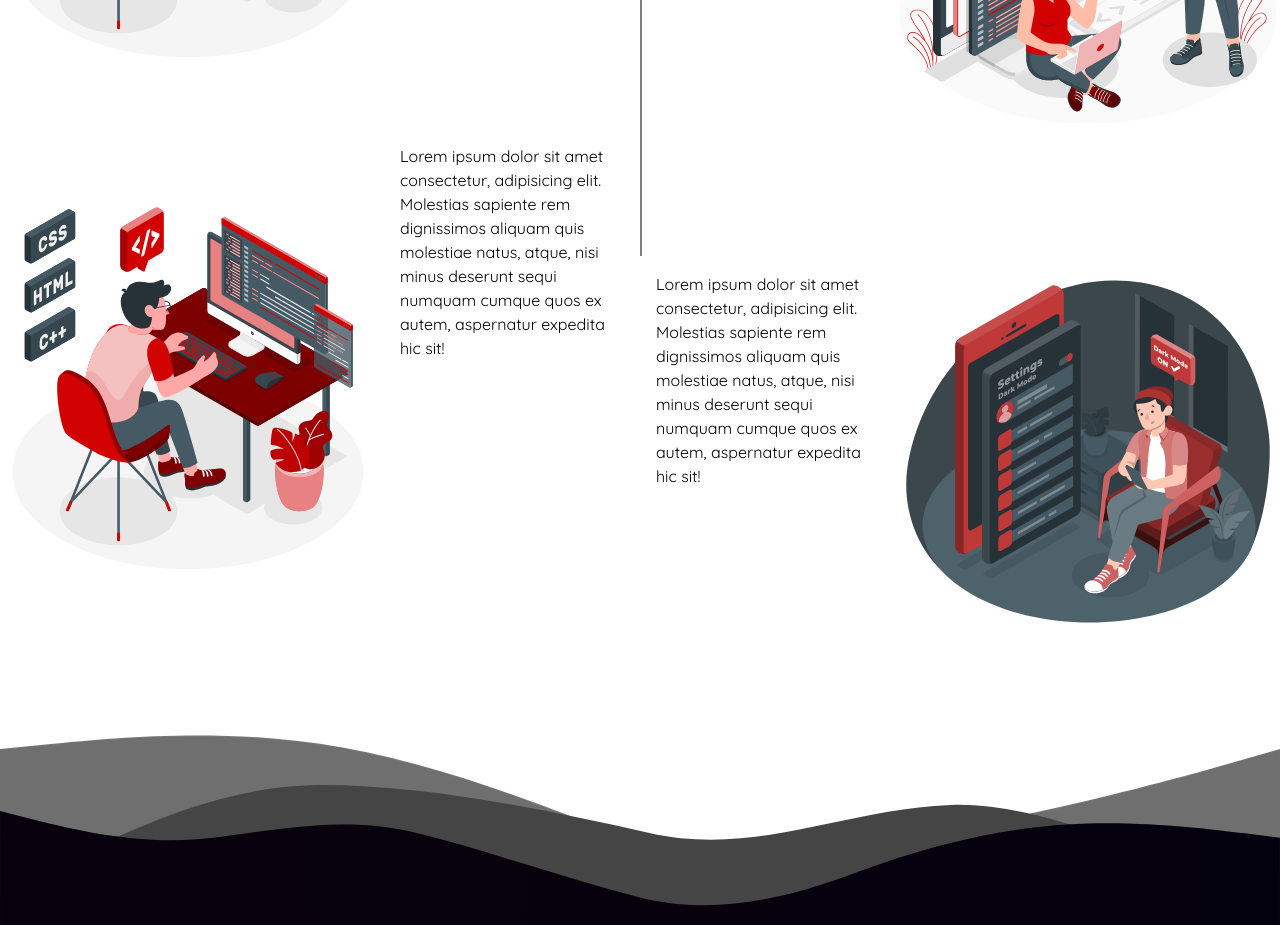
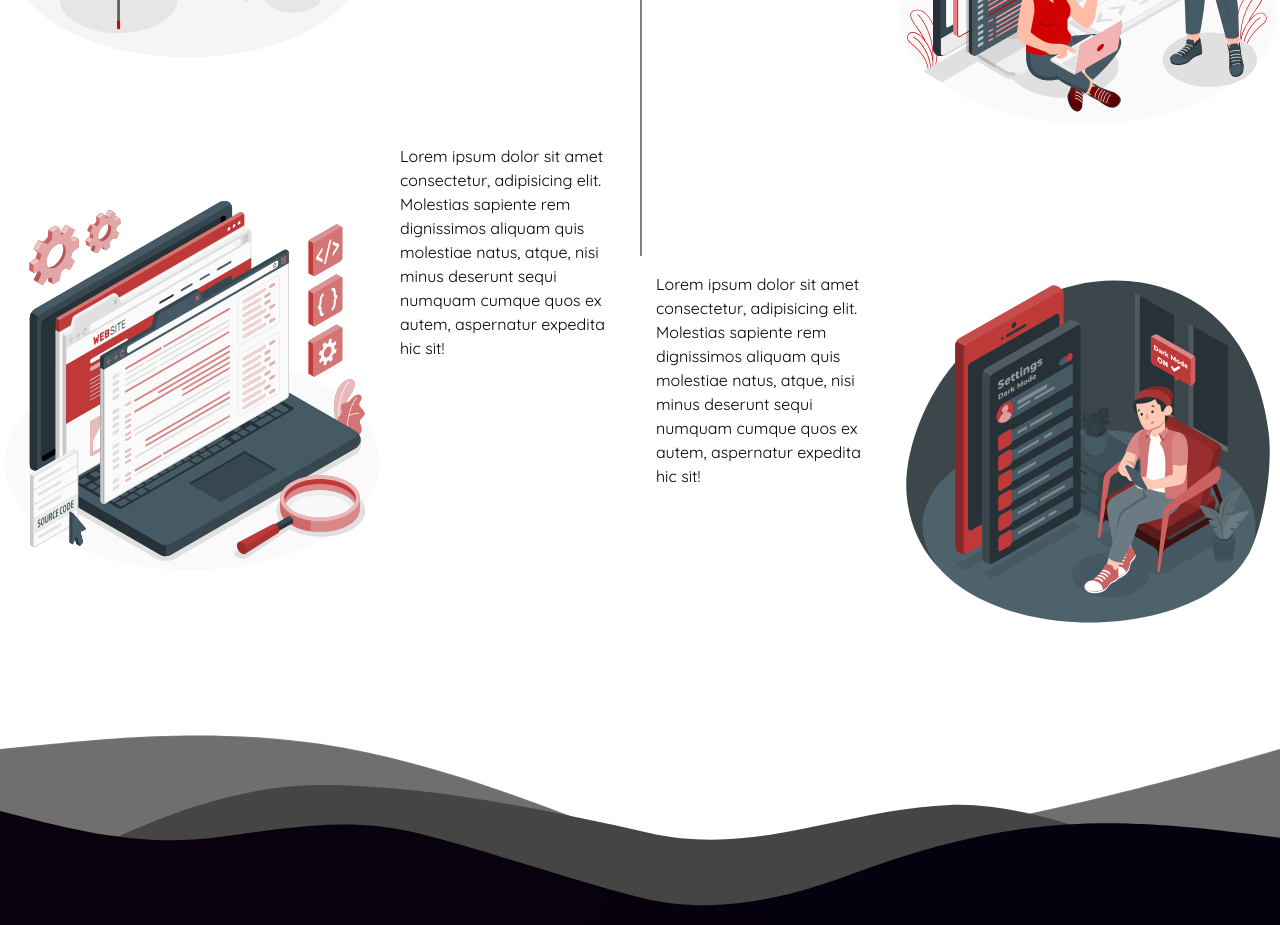
Before and after one commit to MachareteL/Portfolio, a React (Vite) app: page / in a window 1280 px wide. Shown: the part 2000-2925 px from the top of the page. Built offline with nearby package versions, Linux system fonts and the light colour scheme.

Commit message:
build: :rocket: deploy the very first build -- remove package lock json

```diff
--- a/src/Index.tsx
+++ b/src/Index.tsx
@@ -8,6 +8,7 @@ import githubIcon from "./assets/github-mark-white.svg"
 import instagramIcon from "./assets/iconmonstr-instagram-11.svg"
 import linkedinIcon from "./assets/iconmonstr-linkedin-3.svg"
 import darkModeAmico from "./assets/Dark-mode-amico.svg"
+import sourceCodeAmico from "./assets/Source code-amico.svg"
 import Skills from "./components/Skills"
 import fristWave from "./assets/LightGrayWave.svg"
 import secondWave from "./assets/DarkGrayWave.svg"
@@ -98,7 +99,7 @@ export default function Index() {
         <div className="grid lg:grid-cols-2">
           <div className="flex">
             <img
-              src={programmingAmico}
+              src={sourceCodeAmico}
               alt="programming"
               className="order-2 w-40 lg:w-96"
               data-aos="fade-right"
```
Also changed, not shown: src/assets/Source code-amico.svg (added), 1 other file (tests, documents, lock files or other folders).
